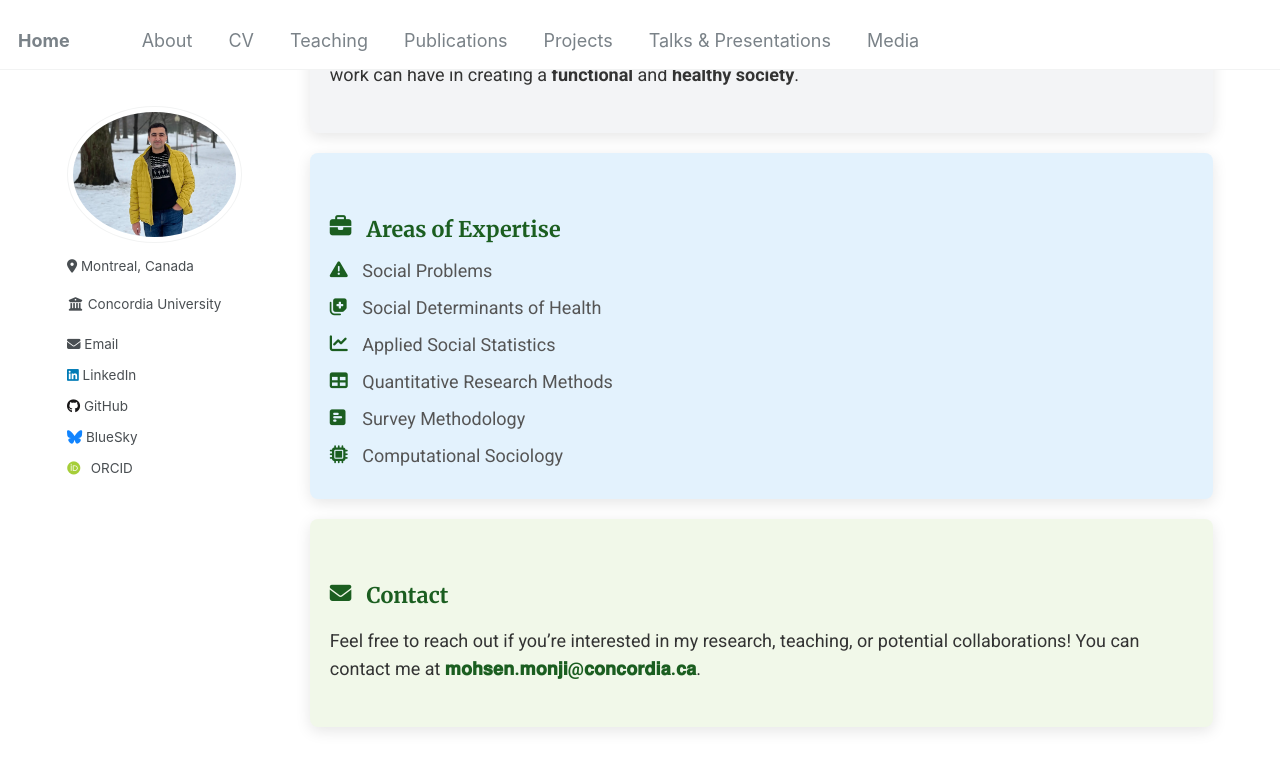
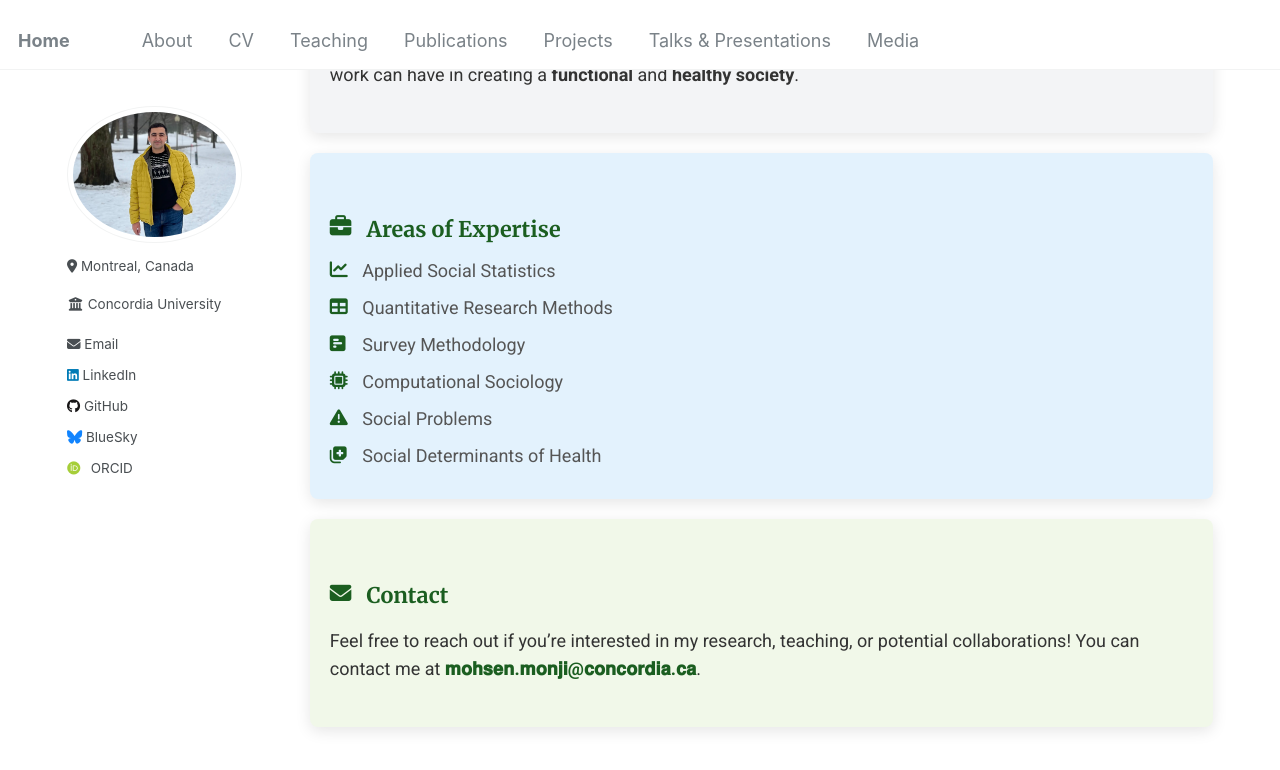
Before and after one commit to Mohsnmonji/mohsnmonji.github.io, a Jekyll site: the page built from about-me.md, in a window 1280 px wide and 900 px high, scrolled down 683 px. Shown: the top 770 px of the window. Built offline with Jekyll 4.4.1, drawn with Linux system fonts in a browser that asks for light colours; some web fonts are replaced.

Commit message:
Update about-me.md

```diff
--- a/about-me.md
+++ b/about-me.md
@@ -116,13 +116,12 @@ author_profile: true
 <div class="card">
   <h3><i class="fas fa-briefcase icon"></i> Areas of Expertise</h3>
   <ul>
-
-   <li><i class="fas fa-exclamation-triangle icon"></i> Social Problems</li>
-   <li><i class="fas fa-notes-medical icon"></i> Social Determinants of Health</li>
     <li><i class="fas fa-chart-line icon"></i> Applied Social Statistics</li>
     <li><i class="fas fa-table icon"></i> Quantitative Research Methods</li>
     <li><i class="fas fa-poll-h icon"></i> Survey Methodology</li>
     <li><i class="fas fa-microchip icon"></i> Computational Sociology</li>
+    <li><i class="fas fa-exclamation-triangle icon"></i> Social Problems</li>
+    <li><i class="fas fa-notes-medical icon"></i> Social Determinants of Health</li>
   </ul>
 </div>
 
```
